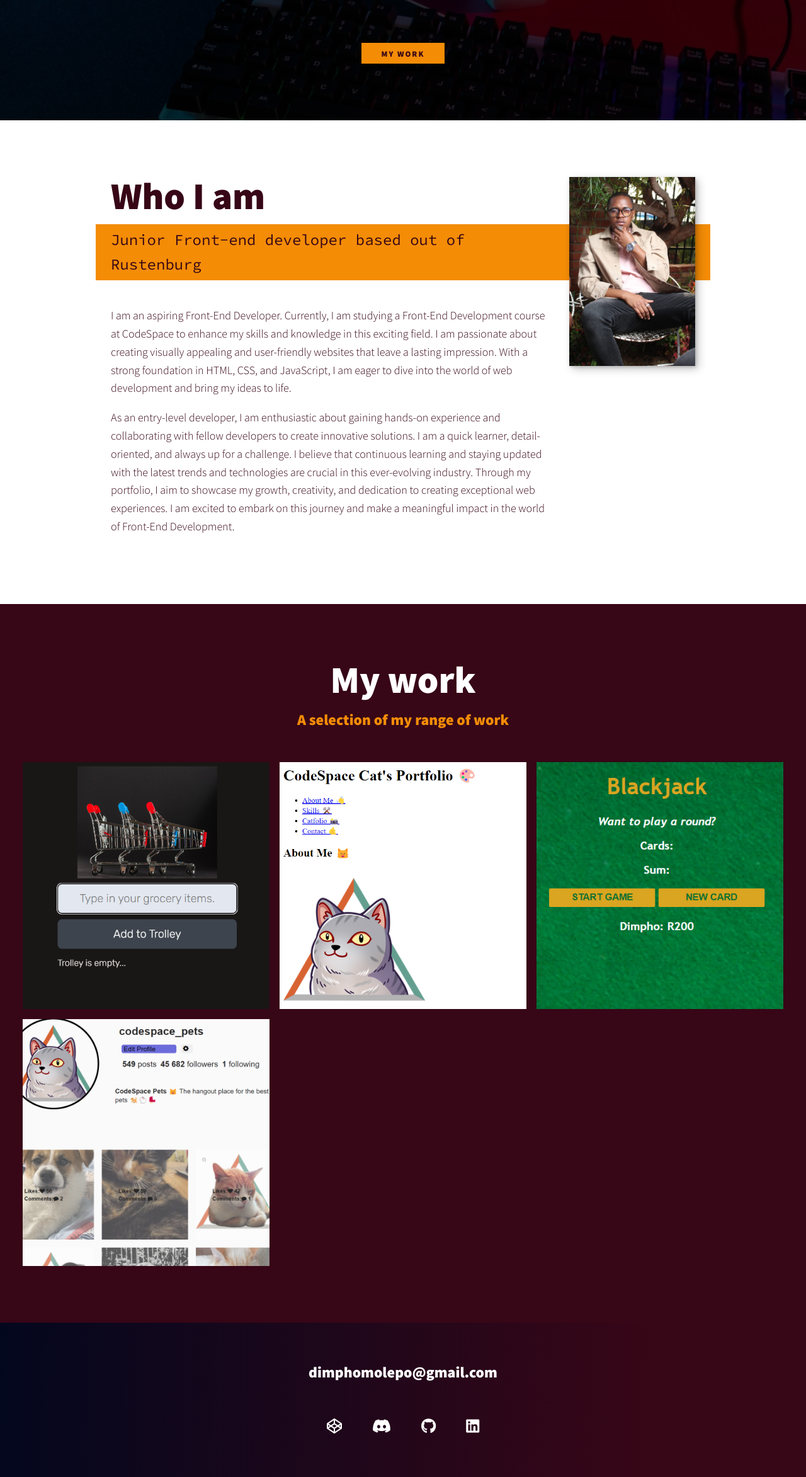
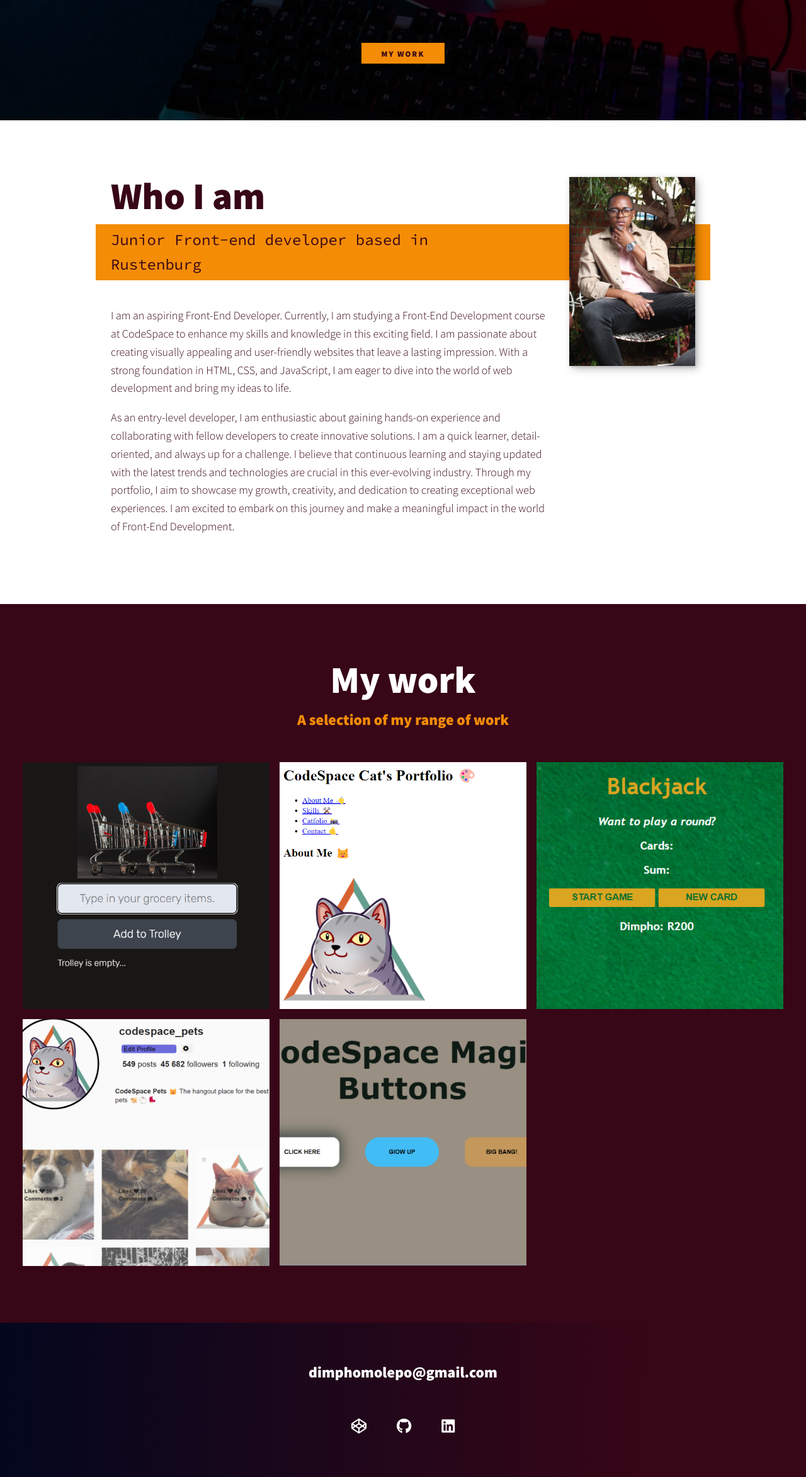
Before and after one commit to Dimpho-Molepo/DIMMOL405_BCL2401_GroupA_DimphoMolepo_SDF08, a website built with Vite: page SDF08 BUILD A RESPONSIVE PORTFOLIO/index.html in a window 1280 px wide. Shown: the part 1051-3396 px from the top of the page at 63% size. Built offline with nearby package versions, Linux system fonts and the light colour scheme.

Commit message:
The project is almost done

```diff
--- a/SDF08 BUILD A RESPONSIVE PORTFOLIO/css/style.css
+++ b/SDF08 BUILD A RESPONSIVE PORTFOLIO/css/style.css
@@ -391,6 +391,7 @@ header {
     background-color: var(--clr-dark);
     color: var(--clr-light);
     text-align: center;
+
 }
 
 .portfolio {
--- a/SDF08 BUILD A RESPONSIVE PORTFOLIO/index.html
+++ b/SDF08 BUILD A RESPONSIVE PORTFOLIO/index.html
@@ -78,7 +78,7 @@
         <!-- About me -->
         <section class="about-me" id="about">
            <h2 class="section__title section__title--about">Who I am</h2>
-           <p class="section__subtitle section__subtitle--about">Junior Front-end developer based out of Rustenburg</p>
+           <p class="section__subtitle section__subtitle--about">Junior Front-end developer based in Rustenburg</p>
 
            <div class="about-me__body">
                <p> I am an aspiring Front-End Developer. Currently, I am studying a Front-End Development course at CodeSpace to enhance my skills and knowledge in this exciting field. I am passionate about creating visually appealing and user-friendly websites that leave a lasting impression. With a strong foundation in HTML, CSS, and JavaScript, I am eager to dive into the world of web development and bring my ideas to life.</p>
@@ -137,34 +137,16 @@
                 </div>
 
                 <!-- Portfolio item 05 -->
-                <!-- <a href="portfolio-item.html" class="portfolio__item">
-                    <img src="img/portfolio-05.jpg" alt="" class="portfolio__img">
-                </a> -->
+                <div class="image-wrapper">
+                    <img src="img/Screenshot 2024-02-14 091141.png" alt="" class="portfolio__img">
+                    <div class="content">
+                        <a href="https://codepen.io/DimphoM/pen/xxBdKOY" class="portfolio__item" target="_blank" >
+                            <i class="fab fa-codepen"></i>
+                        </a>
+                    </div>
+                </div>
 
-                <!-- Portfolio item 06 -->
-                <!-- <a href="portfolio-item.html" class="portfolio__item">
-                    <img src="img/portfolio-06.jpg" alt="" class="portfolio__img">
-                </a> -->
 
-                <!-- Portfolio item 07 -->
-                <!-- <a href="portfolio-item.html" class="portfolio__item">
-                    <img src="img/portfolio-07.jpg" alt="" class="portfolio__img">
-                </a> -->
-
-                <!-- Portfolio item 08 -->
-                <!-- <a href="#" class="portfolio__item">
-                    <img src="img/portfolio-08.jpg" alt="" class="portfolio__img">
-                </a> -->
-
-                <!-- Portfolio item 09 -->
-                <!-- <a href="#" class="portfolio__item">
-                    <img src="img/portfolio-09.jpg" alt="" class="portfolio__img">
-                </a> -->
-
-                <!-- Portfolio item 0 0-->
-                <!-- <a href="#" class="portfolio__item">
-                    <img src="img/portfolio-10.jpg" alt="" class="portfolio__img">
-                </a> -->
             </div>
         </section>
 
@@ -179,10 +161,10 @@
                         <i class="fab fa-codepen"></i>
                     </a>
                 </li>
-                <li class="social-list__item">
+                <!-- <li class="social-list__item">
                     <a class="social-list__link" href="https://twitter.com" target="_blank">
                         <i class="fab fa-discord"></i>
-                    </a>
+                    </a> -->
                 </li>
                 <li class="social-list__item">
                     <a class="social-list__link" href="https://github.com/Dimpho-Molepo" target="_blank">
```
Also changed, not shown: SDF08 BUILD A RESPONSIVE PORTFOLIO/js/index.js (+0 -19 lines), SDF08 BUILD A RESPONSIVE PORTFOLIO/img/Screenshot 2024-02-14 091141.png (added).
